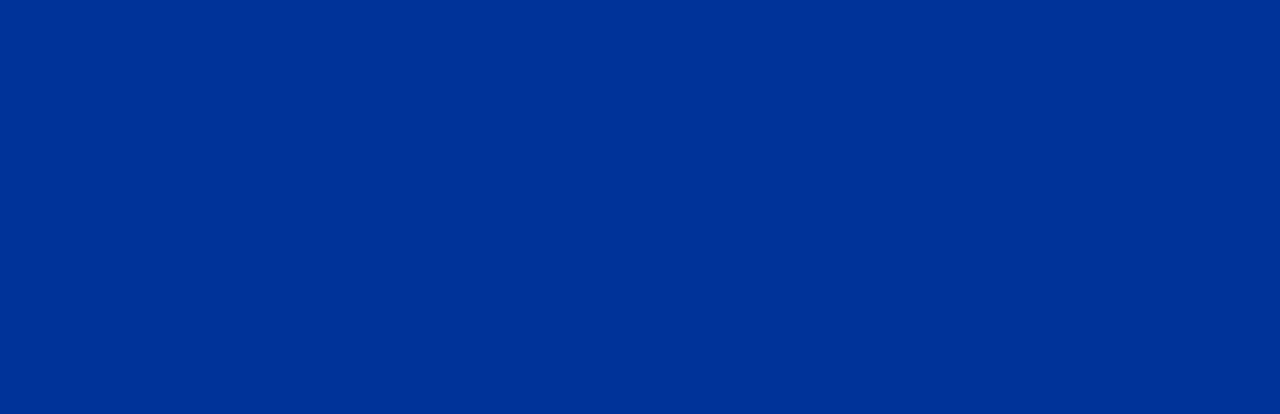
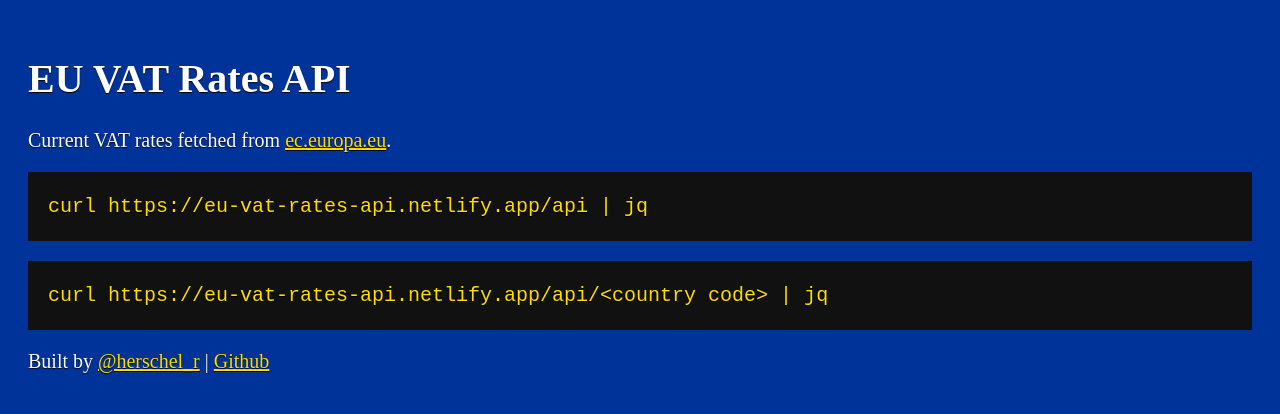
Before and after one commit to herschel666/eu-vat-rates-api, a website: page static/index.html in a window 1280 px wide. Drawn offline with Linux system fonts and the light colour scheme.

Commit message:
feat: add a little content to the landing page

```diff
--- a/static/index.html
+++ b/static/index.html
@@ -7,10 +7,51 @@
   <title>EU VAT Rates API 🇪🇺</title>
   <style>
     body {
-    background-color: #003399;
+      padding: 1em;
+      background-color: #003399;
+      font-size: 20px;
+      color: white;
+      text-shadow: 0 1px 1px black;
+    }
+
+    a { color: #FFDD00 }
+    a:hover,
+    a:focus {
+      text-decoration: none;
+    }
+
+    pre {
+      padding: 0 1em;
+      background-color: #111;
+    }
+
+    code {
+      display: block;
+      font-family: monospace;
+      color: #FFDD00;
+    }
   </style>
 </head>
 <body>
+  <h1>EU VAT Rates API</h1>
 
+  <main>
+    <p>
+      Current VAT rates fetched from
+      <a href="https://ec.europa.eu/taxation_customs/business/vat/telecommunications-broadcasting-electronic-services/vat-rates_en" target="_blank">ec.europa.eu</a>.
+    </p>
+
+    <pre><code>
+curl https://eu-vat-rates-api.netlify.app/api | jq
+    </code></pre>
+
+    <pre><code>
+curl https://eu-vat-rates-api.netlify.app/api/&lt;country code&gt; | jq
+    </code></pre>
+  </main>
+
+  <footer>
+    Built by <a href="https://twitter.com/herschel_r" target="_blank">@herschel_r</a> | <a href="https://github.com/herschel666/eu-vat-rates-api" target="_blank">Github</a>
+  </footer>
 </body>
 </html>
```
